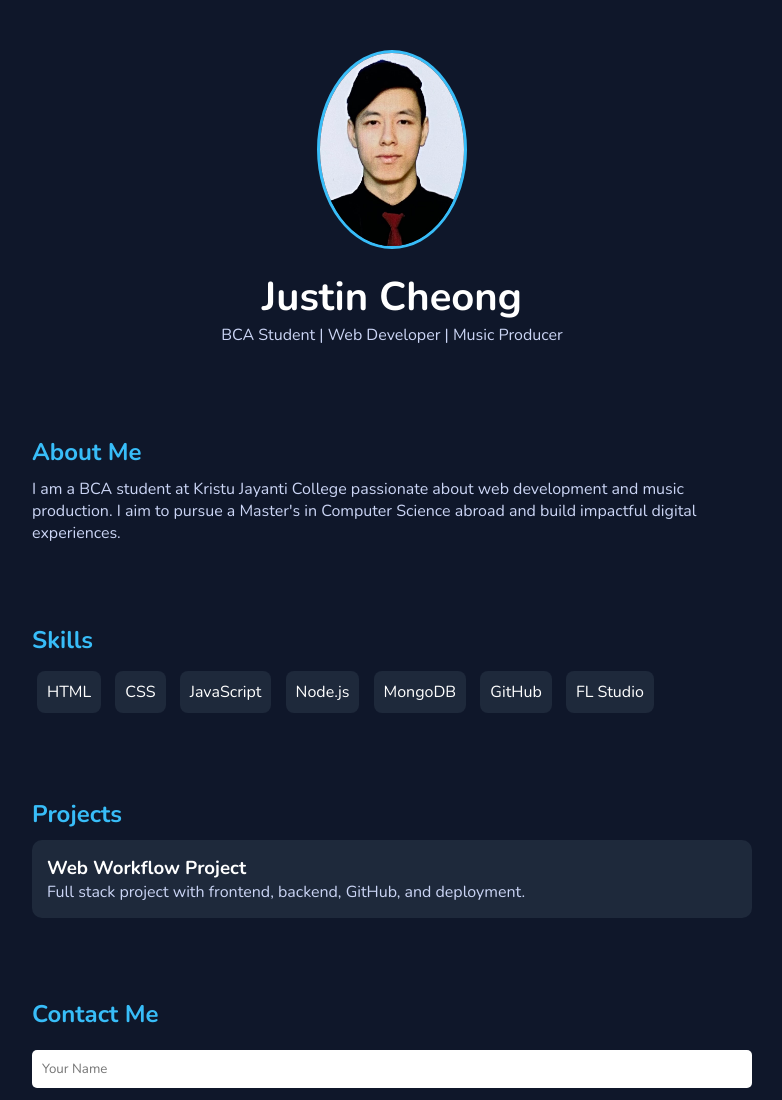
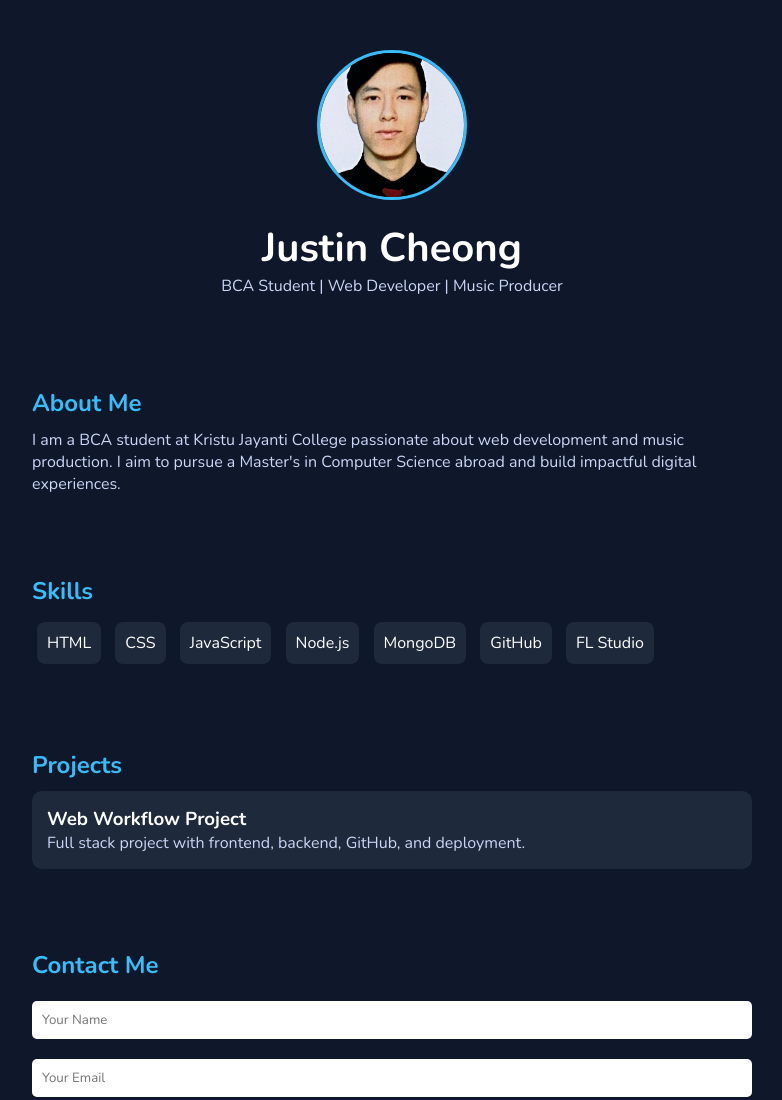
Before and after one commit to JustinCheong334/web-workflow-project, a website: page index.html in a window 1280 px wide. Shown: the top 1100 px of the page, without its empty margins (248-1030 px from the left). Drawn offline with nearby package versions, Linux system fonts and the light colour scheme.

Commit message:
demo change three

```diff
--- a/index.html
+++ b/index.html
@@ -28,6 +28,8 @@
 
         header img {
             width: 150px;
+            height: 150px;        /* 👈 force equal height */
+            object-fit: cover;    /* 👈 prevents stretching */
             border-radius: 50%;
             border: 3px solid #38bdf8;
         }
```
